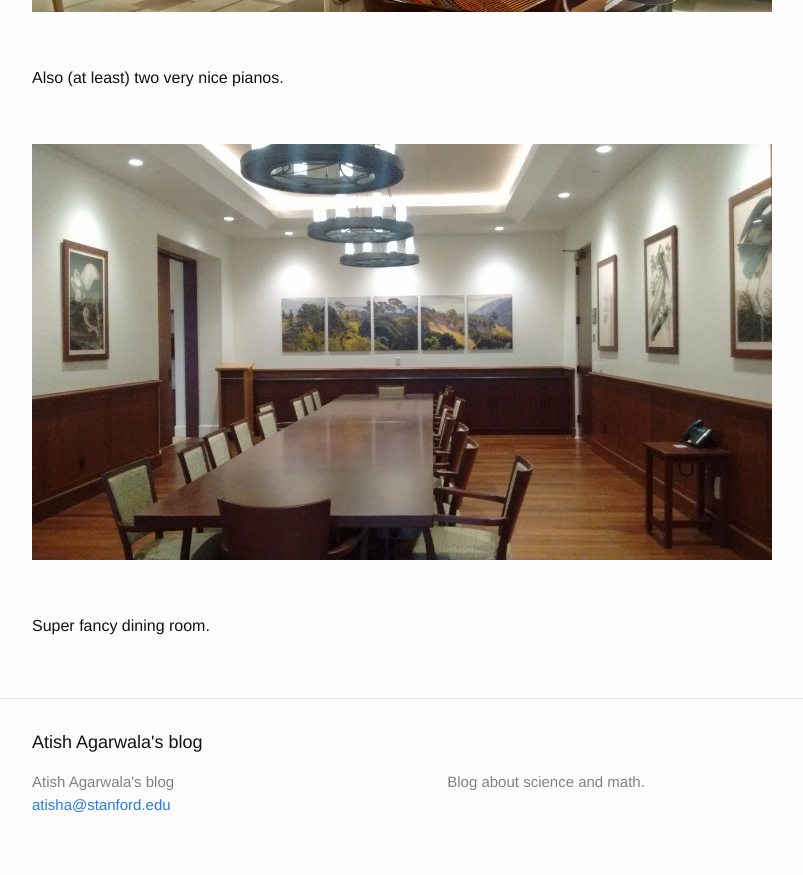
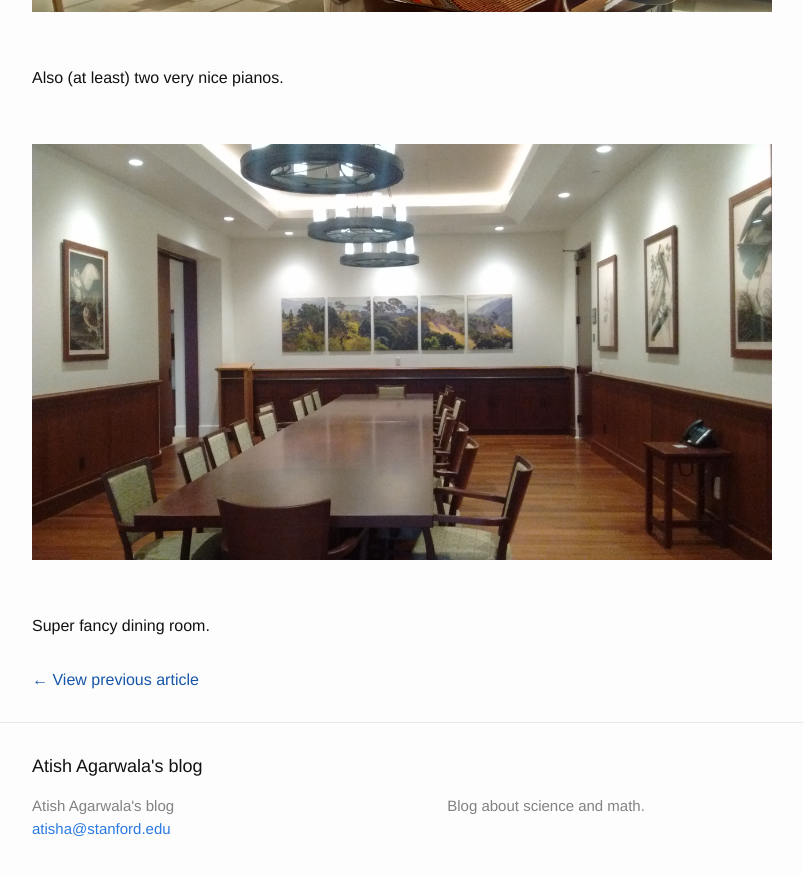
Before and after one commit to atishagarwala/atishagarwala.github.io, a Jekyll site: the page built from _posts/2017-07-23-KITP-Qbio-course-start.markdown, in a window 1280 px wide and 900 px high, scrolled down 2574 px. Shown: the top 875 px of the window, without its empty margins (238-1041 px from the left). Built offline with Jekyll 4.4.1, drawn with Linux system fonts in a browser that asks for light colours; comment, search, counter and statistics services are not loaded.

Commit message:
Update post.html

```diff
--- a/_layouts/post.html
+++ b/_layouts/post.html
@@ -15,11 +15,11 @@ comments: true
 
   {{ post.previous.title }}
   {{ post.next.title}}
-{% if post.previous.url %}
+
 <span class="page-nav-item">
     <a rel="prev" href="{{ post.previous.url }}" title="View {{ post.previous.title }}">&larr; View previous article</a>
 </span>
-{% endif %}
+
 
 {% if post.next.url %}
 <span class="page-nav-item">
```
